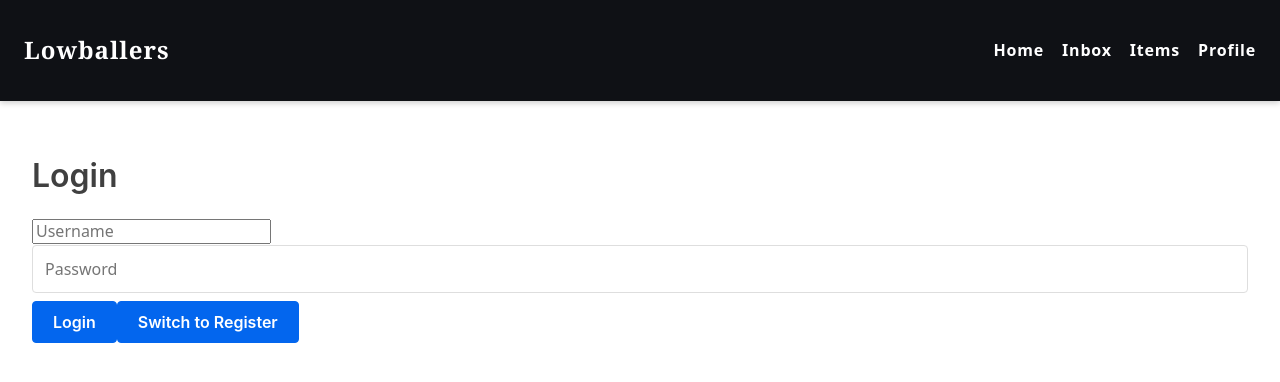
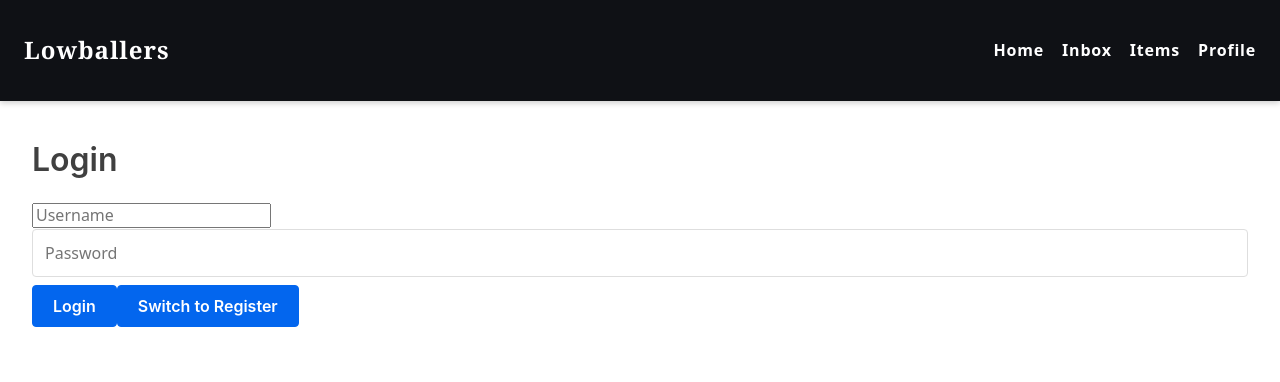
Before and after one commit to RishanBaweja/csc307-lowballers, a React (Vite) app in the folder packages/react-frontend/: page / in a window 1280 px wide. Shown: the top 382 px of the page. Built offline with nearby package versions, Linux system fonts and the light colour scheme; no server answers.

Commit message:
fixed css for user profile

```diff
--- a/packages/react-frontend/src/Layout.jsx
+++ b/packages/react-frontend/src/Layout.jsx
@@ -83,7 +83,7 @@ export default function Layout() {
           <Link to="/profile">Profile</Link>
         </nav>
       </header>
-      <main className={style.content}>
+      <main className={style.content + " full-container"}>
         <Outlet context={{ characters, updateList, removeOneCharacter }} />
       </main>
     </div>
```
